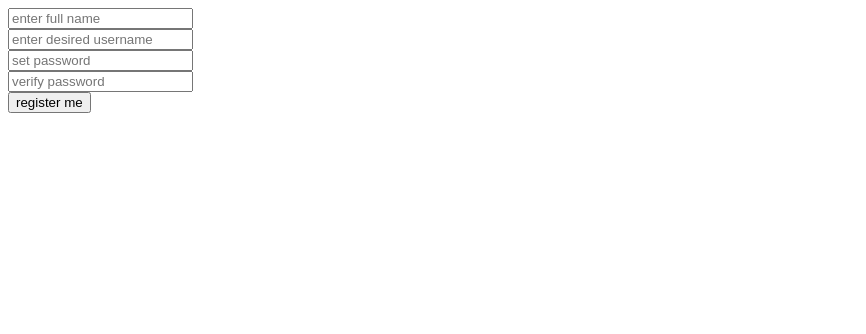
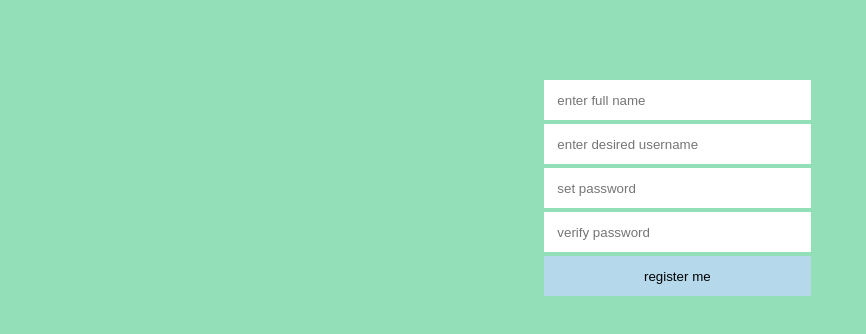
Before and after one commit to desertplanet/COMPshop, a plain HTML site: page registration.html in a window 1280 px wide. Shown: the whole page, without its empty margins (0-866 px from the left). Drawn offline with Linux system fonts and the light colour scheme.

Commit message:
registration styling

```diff
--- /dev/null
+++ b/register.css
@@ -0,0 +1,32 @@
+body{
+	margin:0;
+	font-family:helvetica,arial;
+}
+#registrationform{
+	width:100%;
+	height:100%;
+	background-color:#93DFB8;
+	position:absolute;
+}
+#register{
+	width:12em;
+	margin:5em auto;
+}
+input, input[type="password"],input[type="text"]{
+	height:3em;
+	width:20em;
+	padding:1em;
+	border:none;
+	margin-bottom:0.3em;
+
+}
+input[type="submit"]{
+	background-color:#B5D8EB;
+	color:black;
+	font-weight:300;
+}
+input:focus, input[type="password"]:focus,input[type="text"]:focus{
+	background-color:#FFEAF4;
+	outline:none;
+
+}
--- a/registration.html
+++ b/registration.html
@@ -1,14 +1,18 @@
 <html>
 <head>
 <title>registration</title>
+<link rel="stylesheet" type="text/css" href="register.css">
 </head>
 <body>
-<form name="register" method="post" action="./cgi-bin/register.pl">
+
+<div id ="registrationform">
+<form id="register" name="register" method="post" action="./cgi-bin/register.pl">
 <input name="name" type="text" placeholder="enter full name"></br>
 <input name="username" type="text" placeholder="enter desired username"></br>
 <input name="password" type="password" placeholder="set password"></br>
 <input name="verifypassword" type="password" placeholder="verify password"></br>
 <input name="submit" type="submit" value="register me">
 </form>
+</div>
 </body>
 </html>
```
Also changed, not shown: 1 other file.
